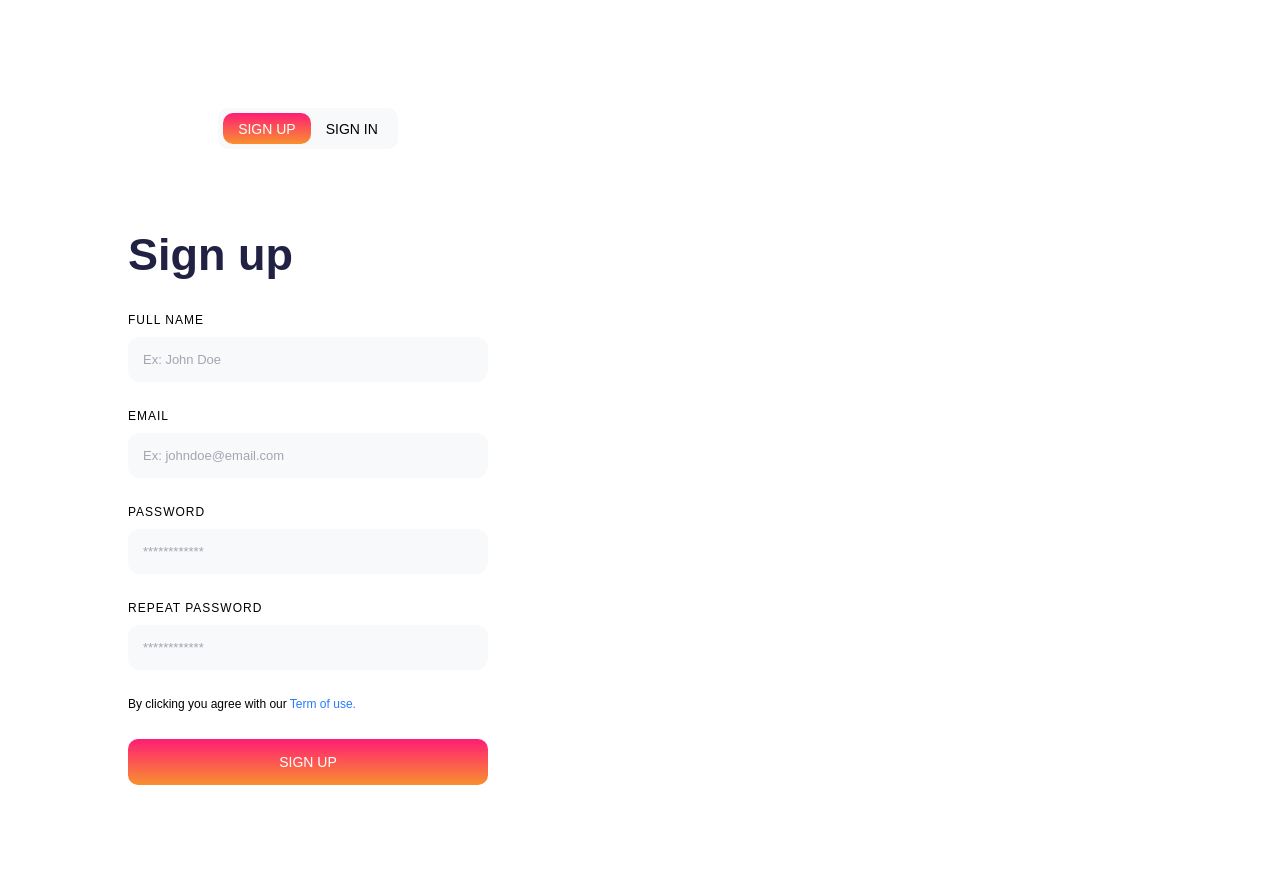
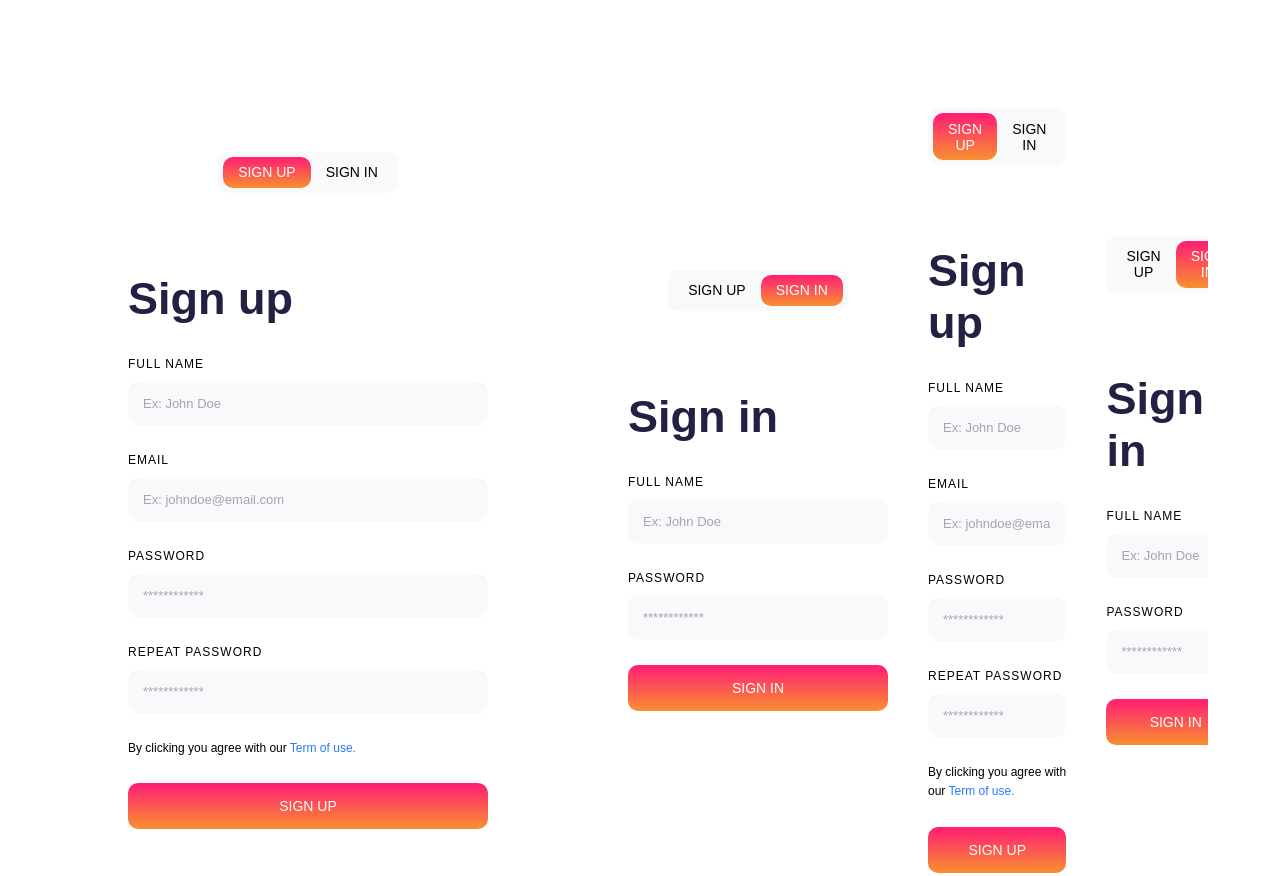
Before and after one commit to gicxdc/project_cuoi_khoa, a plain HTML site: page log_in.html in a window 1280 px wide. Shown: the top 876 px of the page. Drawn offline with Linux system fonts and the light colour scheme.

Commit message:
Update log_in.html
lam cho nut sign in-up work

```diff
--- a/log_in.html
+++ b/log_in.html
@@ -1,3 +1,4 @@
+
 <!DOCTYPE html>
 <html lang="en">
 
@@ -9,12 +10,12 @@
 </head>
 
 <body>
+    <script src="./script.js"></script>
     <div class="signup">
-
-        <div class="signup-container">
+        <div  id="up" class="signup-container">
             <div class="tab">
                 <div class="tab-item is-active">Sign up</div>
-                <div class="tab-item">Sign in</div>
+                <div onclick="switch1()" class="tab-item">Sign in</div>
             </div>
             <h1 class="signup-heading">Sign up</h1>
             <form class="signup-form" autocomplete="off">
@@ -42,19 +43,18 @@
                 </div>
                 <button type="submit" class="btn btn--gradient">Sign up</button>
             </form>
-            <div class="signup">
-
-                <div class="signup-container">
+        </div>
+        <div  class="signup">
+            <div id="in" class="signup-container">
                 <div class="tab">
-                        <div class="tab-item ">Sign up</div>
+                    <div onclick="switch2()" class="tab-item ">Sign up</div>
                     <div class="tab-item is-active">Sign in</div>
                 </div>
                 <h1 class="signup-heading">Sign in</h1>
                 <form class="signup-form" autocomplete="off">
                     <div class="form-group">
                         <label for="name" class="form-label">Full name</label>
-                            <input type="text" id="name" class="form-input" placeholder="Ex: John Doe" required
-                                name="name">
+                        <input type="text" id="name" class="form-input" placeholder="Ex: John Doe" required name="name">
                     </div>
                     <div class="form-group">
                         <label for="password" class="form-label">Password</label>
@@ -65,7 +65,76 @@
                     <button type="submit" class="btn btn--gradient">Sign in</button>
                 </form>
             </div>
+
+</body>
+
+</html><!DOCTYPE html>
+<html lang="en">
+
+<head>
+    <meta charset="UTF-8">
+    <meta name="viewport" content="width=device-width, initial-scale=1.0">
+    <title>Document</title>
+    <link rel="stylesheet" href="style.css" />
+</head>
+
+<body>
+    <script src="./script.js"></script>
+    <div class="signup">
+        <div  id="up" class="signup-container">
+            <div class="tab">
+                <div class="tab-item is-active">Sign up</div>
+                <div onclick="switch1()" class="tab-item">Sign in</div>
             </div>
+            <h1 class="signup-heading">Sign up</h1>
+            <form class="signup-form" autocomplete="off">
+                <div class="form-group">
+                    <label for="name" class="form-label">Full name</label>
+                    <input type="text" id="name" class="form-input" placeholder="Ex: John Doe" required name="name">
+                </div>
+                <div class="form-group">
+                    <label for="email" class="form-label">Email</label>
+                    <input type="email" id="email" class="form-input" placeholder="Ex: johndoe@email.com" required
+                        name="email">
+                </div>
+                <div class="form-group">
+                    <label for="password" class="form-label">Password</label>
+                    <input type="password" id="password" class="form-input" placeholder="************" required
+                        name="password">
+                </div>
+                <div class="form-group">
+                    <label for="re-password" class="form-label">Repeat password</label>
+                    <input type="password" id="re-password" class="form-input" placeholder="************" required
+                        name="re-password">
+                </div>
+                <div class="form-group signup-term">
+                    By clicking you agree with our <a href="#" class="signup-term-link">Term of use.</a>
+                </div>
+                <button type="submit" class="btn btn--gradient">Sign up</button>
+            </form>
+        </div>
+        <div  class="signup">
+            <div id="in" class="signup-container">
+                <div class="tab">
+                    <div onclick="switch2()" class="tab-item ">Sign up</div>
+                    <div class="tab-item is-active">Sign in</div>
+                </div>
+                <h1 class="signup-heading">Sign in</h1>
+                <form class="signup-form" autocomplete="off">
+                    <div class="form-group">
+                        <label for="name" class="form-label">Full name</label>
+                        <input type="text" id="name" class="form-input" placeholder="Ex: John Doe" required name="name">
+                    </div>
+                    <div class="form-group">
+                        <label for="password" class="form-label">Password</label>
+                        <input type="password" id="password" class="form-input" placeholder="************" required
+                            name="password">
+                    </div>
+
+                    <button type="submit" class="btn btn--gradient">Sign in</button>
+                </form>
+            </div>
+
 </body>
 
 </html>
```
Lines whose indentation alone changed are shown as unchanged.
